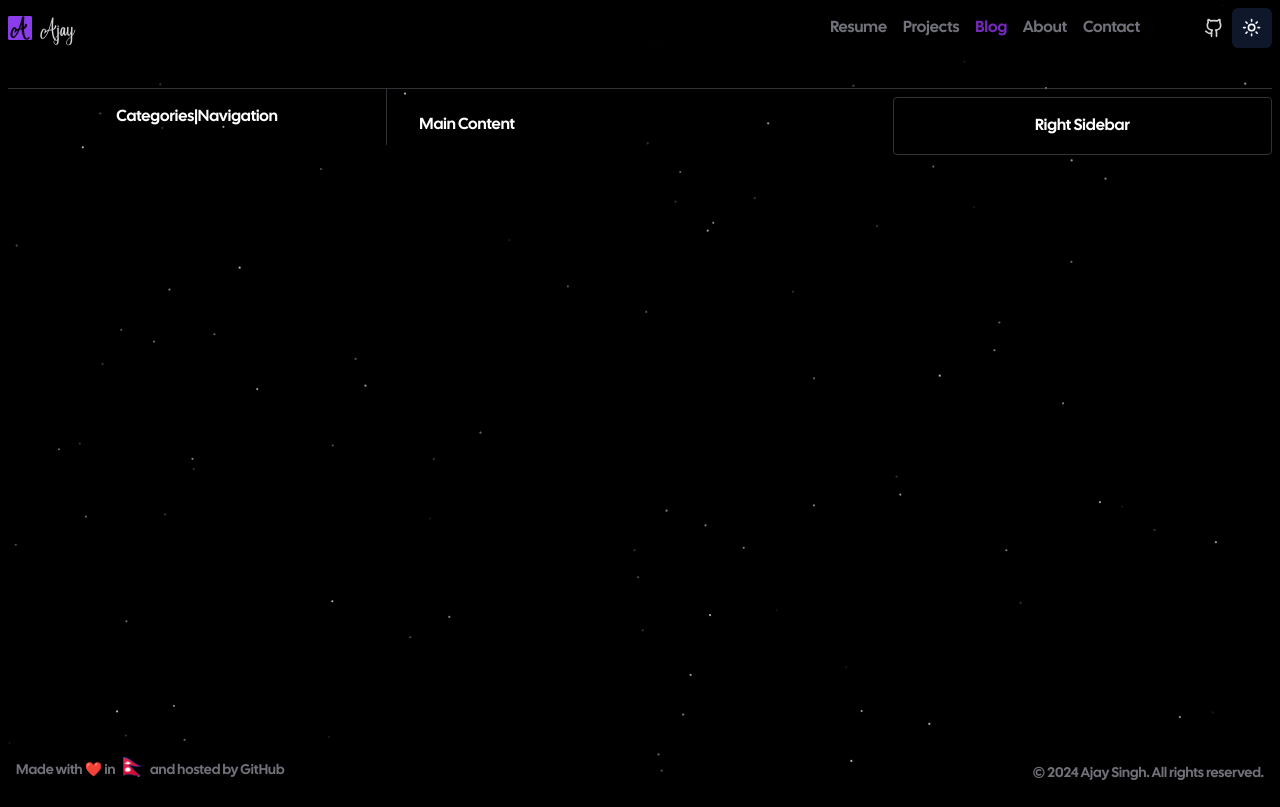
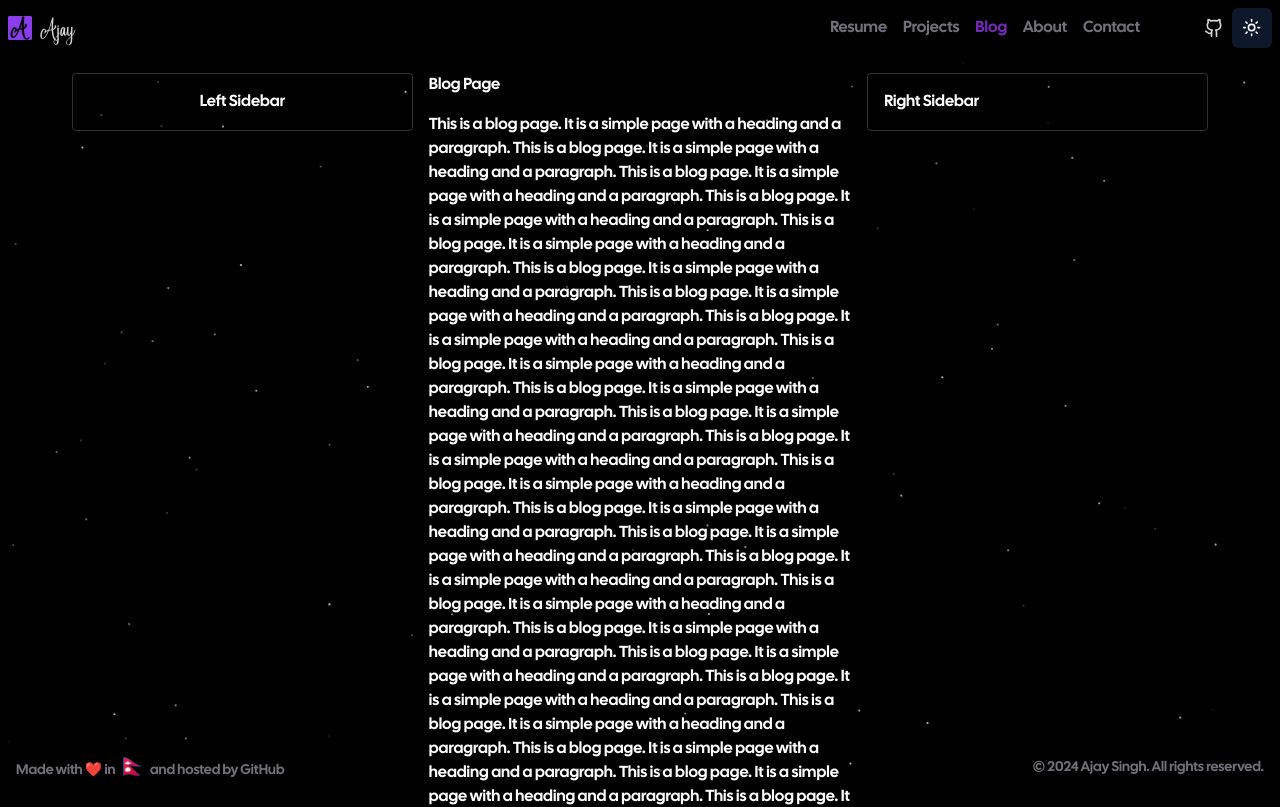
Before and after one commit to ajaysinghnp/portfolio-blog-theme, a Next.js app: page /blog in a window 1280 px wide. Shown: the top 807 px of the page. Built offline with nearby package versions, Linux system fonts and the light colour scheme; what tailwindcss-debug-screens would draw is missing.

Commit message:
blog layout completed and components refactored

```diff
--- /dev/null
+++ b/app/blog/footer.tsx
@@ -0,0 +1,39 @@
+import Link from 'next/link'
+import React from 'react'
+
+const Footer = () => {
+  return (
+    <footer className="fixed bottom-0 left-0 w-full flex justify-between items-center">
+      <div className="p-4 text-sm text-zinc-500 animate-fade-in duration-1000">
+        <p className="text-center">
+          Made with ❤️ in <span className="text-2xl">🇳🇵</span> and hosted by{" "}
+          <Link
+            target="_blank"
+            rel="noopener noreferrer"
+            href="https://github.com"
+            title="GitHub"
+            className="duration-500 hover:text-zinc-300"
+          >
+            GitHub
+          </Link>
+        </p>
+      </div>
+
+      <div className="p-4 text-sm text-zinc-500 animate-fade-in duration-1000">
+        <p className="text-center">
+          &copy; {new Date().getFullYear()}{" "}
+          <Link
+            target="_blank"
+            href="/contact"
+            className="duration-500 hover:text-zinc-300"
+          >
+            Ajay Singh
+          </Link>
+          . All rights reserved.
+        </p>
+      </div>
+    </footer>
+  )
+}
+
+export default Footer
--- /dev/null
+++ b/app/blog/l-side.tsx
@@ -0,0 +1,10 @@
+const LeftSideBar = () => {
+  return (
+    <aside
+      className="flex flex-col justify-center text-center p-4 border border-zinc-600/60 rounded">
+      Left Sidebar
+    </aside>
+  )
+}
+
+export default LeftSideBar
--- a/app/blog/layout.tsx
+++ b/app/blog/layout.tsx
@@ -1,5 +1,7 @@
 import { Navigation } from "@/components/nav";
-import Link from "next/link";
+import RightSideBar from "./r-side";
+import LeftSideBar from "./l-side";
+import Footer from "./footer";
 
 export default function ProjectsLayout({
   children,
@@ -8,49 +10,18 @@ export default function ProjectsLayout({
 }) {
   return (
     <div className="relative">
-      <div className="relative my-6">
+      <div className="relative my-6 max-w-[90%] mx-auto">
         <Navigation gitTheme />
-        <div className="pt-8 mx-auto lg:pt-16 px-2 mb-12 min-h-dvh">
-          <div className="space-y-2 flex gap-4 justify-between items-start border-t border-zinc-600/60">
-            <aside
-              className="flex flex-col w-[30%] max-w-[24rem] items-center p-4 border-r border-zinc-600/60">
-              Categories|Navigation
-            </aside>
-            {children}
-            <aside
-              className="flex flex-col w-[30%] max-w-[24rem] items-center p-4 border border-zinc-600/60 rounded">
-              Right Sidebar
-            </aside>
+        <div className="mx-auto px-2 flex flex-1 mb-12">
+          <div className="h-[calc(100dvh-6.55rem)] sticky top-12 w-[30%] max-w-[24rem] items-center pt-4">
+            <LeftSideBar />
+          </div>
+          {children}
+          <div className="h-[calc(100dvh-6.55rem)] sticky top-12 w-[30%] max-w-[24rem] items-center pt-4">
+            <RightSideBar />
           </div>
         </div>
-        <div className="fixed bottom-0 left-0 p-4 text-sm text-zinc-500 animate-fade-in">
-          <p className="text-center">
-            Made with ❤️ in <span className="text-2xl">🇳🇵</span> and hosted by{" "}
-            <Link
-              target="_blank"
-              rel="noopener noreferrer"
-              href="https://github.com"
-              title="GitHub"
-              className="duration-500 hover:text-zinc-300"
-            >
-              GitHub
-            </Link>
-          </p>
-        </div>
-
-        <div className="fixed bottom-0 right-0 p-4 text-sm text-zinc-500 animate-fade-in">
-          <p className="text-center">
-            &copy; {new Date().getFullYear()}{" "}
-            <Link
-              target="_blank"
-              href="/contact"
-              className="duration-500 hover:text-zinc-300"
-            >
-              Ajay Singh
-            </Link>
-            . All rights reserved.
-          </p>
-        </div>
+        <Footer />
       </div>
     </div>
   );
--- a/app/blog/page.tsx
+++ b/app/blog/page.tsx
@@ -4,7 +4,93 @@ const BlogPage = () => {
   return (
     <main
       className="flex flex-1 flex-col gap-4 p-4">
-      Main Content
+      <h1>Blog Page</h1>
+      <p>
+        This is a blog page. It is a simple page with a heading and a paragraph.
+        This is a blog page. It is a simple page with a heading and a paragraph.
+        This is a blog page. It is a simple page with a heading and a paragraph.
+        This is a blog page. It is a simple page with a heading and a paragraph.
+        This is a blog page. It is a simple page with a heading and a paragraph.
+        This is a blog page. It is a simple page with a heading and a paragraph.
+        This is a blog page. It is a simple page with a heading and a paragraph.
+        This is a blog page. It is a simple page with a heading and a paragraph.
+        This is a blog page. It is a simple page with a heading and a paragraph.
+        This is a blog page. It is a simple page with a heading and a paragraph.
+        This is a blog page. It is a simple page with a heading and a paragraph.
+        This is a blog page. It is a simple page with a heading and a paragraph.
+        This is a blog page. It is a simple page with a heading and a paragraph.
+        This is a blog page. It is a simple page with a heading and a paragraph.
+        This is a blog page. It is a simple page with a heading and a paragraph.
+        This is a blog page. It is a simple page with a heading and a paragraph.
+        This is a blog page. It is a simple page with a heading and a paragraph.
+        This is a blog page. It is a simple page with a heading and a paragraph.
+        This is a blog page. It is a simple page with a heading and a paragraph.
+        This is a blog page. It is a simple page with a heading and a paragraph.
+        This is a blog page. It is a simple page with a heading and a paragraph.
+        This is a blog page. It is a simple page with a heading and a paragraph.
+        This is a blog page. It is a simple page with a heading and a paragraph.
+        This is a blog page. It is a simple page with a heading and a paragraph.
+        This is a blog page. It is a simple page with a heading and a paragraph.
+        This is a blog page. It is a simple page with a heading and a paragraph.
+        This is a blog page. It is a simple page with a heading and a paragraph.
+        This is a blog page. It is a simple page with a heading and a paragraph.
+        This is a blog page. It is a simple page with a heading and a paragraph.
+        This is a blog page. It is a simple page with a heading and a paragraph.
+        This is a blog page. It is a simple page with a heading and a paragraph.
+        This is a blog page. It is a simple page with a heading and a paragraph.
+        This is a blog page. It is a simple page with a heading and a paragraph.
+        This is a blog page. It is a simple page with a heading and a paragraph.
+        This is a blog page. It is a simple page with a heading and a paragraph.
+        This is a blog page. It is a simple page with a heading and a paragraph.
+        This is a blog page. It is a simple page with a heading and a paragraph.
+        This is a blog page. It is a simple page with a heading and a paragraph.
+        This is a blog page. It is a simple page with a heading and a paragraph.
+        This is a blog page. It is a simple page with a heading and a paragraph.
+        This is a blog page. It is a simple page with a heading and a paragraph.
+        This is a blog page. It is a simple page with a heading and a paragraph.
+        This is a blog page. It is a simple page with a heading and a paragraph.
+        This is a blog page. It is a simple page with a heading and a paragraph.
+        This is a blog page. It is a simple page with a heading and a paragraph.
+        This is a blog page. It is a simple page with a heading and a paragraph.
+        This is a blog page. It is a simple page with a heading and a paragraph.
+        This is a blog page. It is a simple page with a heading and a paragraph.
+        This is a blog page. It is a simple page with a heading and a paragraph.
+        This is a blog page. It is a simple page with a heading and a paragraph.
+        This is a blog page. It is a simple page with a heading and a paragraph.
+        This is a blog page. It is a simple page with a heading and a paragraph.
+        This is a blog page. It is a simple page with a heading and a paragraph.
+        This is a blog page. It is a simple page with a heading and a paragraph.
+        This is a blog page. It is a simple page with a heading and a paragraph.
+        This is a blog page. It is a simple page with a heading and a paragraph.
+        This is a blog page. It is a simple page with a heading and a paragraph.
+        This is a blog page. It is a simple page with a heading and a paragraph.
+        This is a blog page. It is a simple page with a heading and a paragraph.
+        This is a blog page. It is a simple page with a heading and a paragraph.
+        This is a blog page. It is a simple page with a heading and a paragraph.
+        This is a blog page. It is a simple page with a heading and a paragraph.
+        This is a blog page. It is a simple page with a heading and a paragraph.
+        This is a blog page. It is a simple page with a heading and a paragraph.
+        This is a blog page. It is a simple page with a heading and a paragraph.
+        This is a blog page. It is a simple page with a heading and a paragraph.
+        This is a blog page. It is a simple page with a heading and a paragraph.
+        This is a blog page. It is a simple page with a heading and a paragraph.
+        This is a blog page. It is a simple page with a heading and a paragraph.
+        This is a blog page. It is a simple page with a heading and a paragraph.
+        This is a blog page. It is a simple page with a heading and a paragraph.
+        This is a blog page. It is a simple page with a heading and a paragraph.
+        This is a blog page. It is a simple page with a heading and a paragraph.
+        This is a blog page. It is a simple page with a heading and a paragraph.
+        This is a blog page. It is a simple page with a heading and a paragraph.
+        This is a blog page. It is a simple page with a heading and a paragraph.
+        This is a blog page. It is a simple page with a heading and a paragraph.
+        This is a blog page. It is a simple page with a heading and a paragraph.
+        This is a blog page. It is a simple page with a heading and a paragraph.
+        This is a blog page. It is a simple page with a heading and a paragraph.
+        This is a blog page. It is a simple page with a heading and a paragraph.
+        This is a blog page. It is a simple page with a heading and a paragraph.
+        This is a blog page. It is a simple page with a heading and a paragraph.
+        This is a blog page. It is a simple page with a heading and a paragraph.
+      </p>
     </main>
   )
 }
--- /dev/null
+++ b/app/blog/r-side.tsx
@@ -0,0 +1,10 @@
+const RightSideBar = () => {
+  return (
+    <aside
+      className="flex flex-col p-4 border border-zinc-600/60 rounded">
+      Right Sidebar
+    </aside>
+  )
+}
+
+export default RightSideBar
--- a/components/nav.tsx
+++ b/components/nav.tsx
@@ -32,12 +32,14 @@ export const Navigation: React.FC<Props> = ({ gitTheme = false }: Props) => {
   }, []);
 
   return (
-    <header ref={ref}>
+    <header ref={ref} className="mb-[calc(2rem_+_0.55rem)] lg:mb-[calc(3rem_+_0.55rem)]">
       <div
-        className={`fixed inset-x-0 top-0 z-50 backdrop-blur  duration-200 border-b  ${isIntersecting
-          ? "bg-zinc-900/0 border-transparent"
-          : "bg-zinc-900/500  border-zinc-800 "
-          }`}
+        className={cn(
+          "fixed inset-x-0 top-0 z-50 backdrop-blur duration-200 border-b",
+          isIntersecting ?
+            "bg-zinc-900/0 border-transparent" :
+            "bg-zinc-900/500  border-zinc-800"
+        )}
       >
         <div className="container flex flex-row items-center justify-between p-2 mx-auto">
           <Link
```
